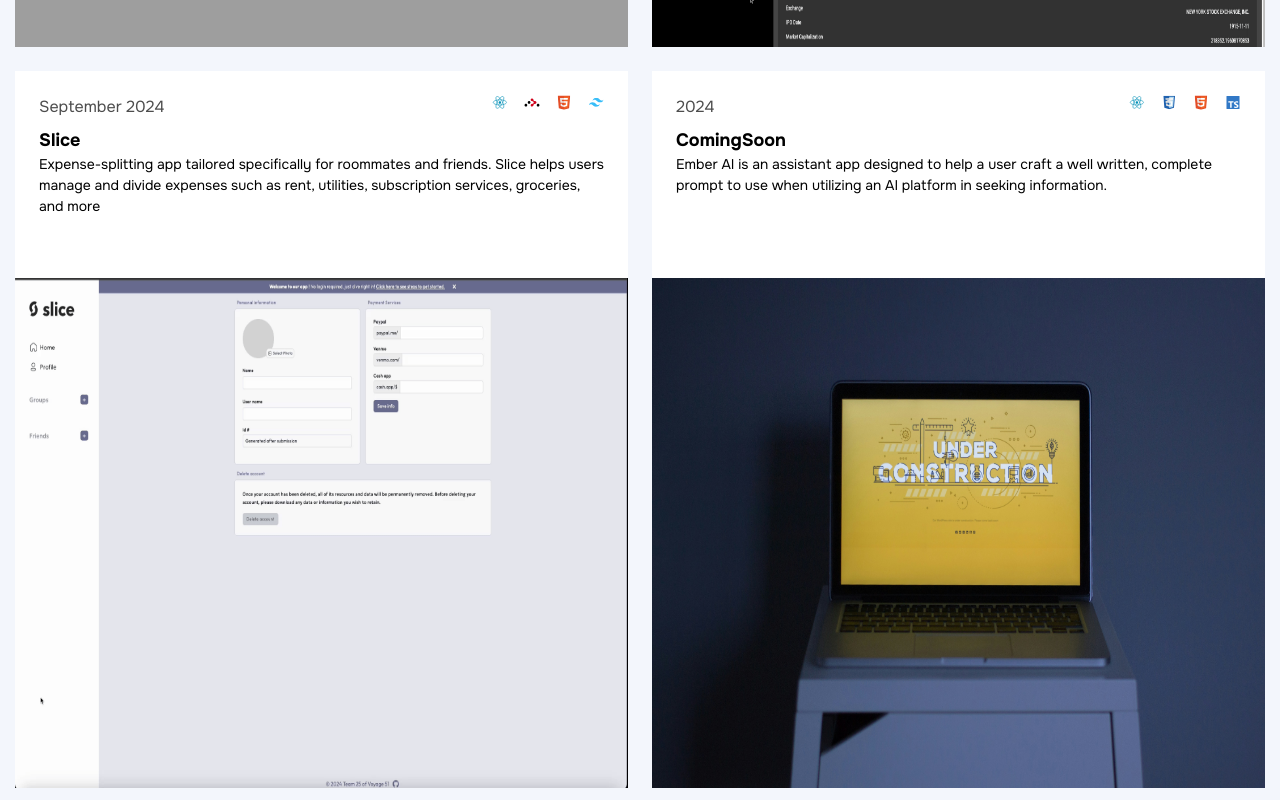
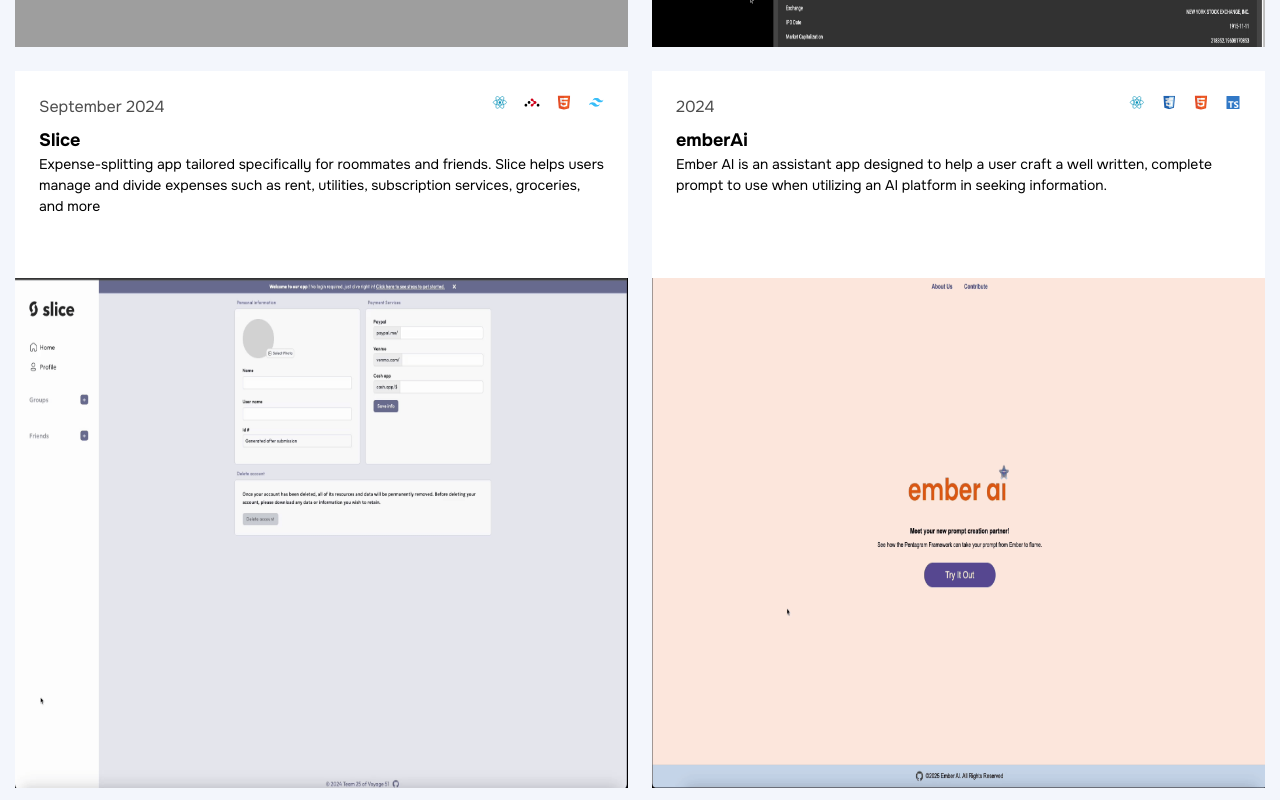
Before and after one commit to ivannissimrch/Portfolio, a Next.js app: page / in a window 1280 px wide. Shown: the part 1220-2020 px from the top of the page. Built offline with nearby package versions, Linux system fonts and the light colour scheme; grey boxes are pictures that could not be loaded.

Commit message:
Fix hydration error

```diff
--- a/src/app/projects_info.js
+++ b/src/app/projects_info.js
@@ -82,11 +82,11 @@
     thoughtProcess: `Since this was the first time many of us had worked on a collaborative coding project, using GitHub effectively was a big challenge. We struggled with merge conflicts and accidentally overwriting each other’s code. It was a valuable learning experience in version control and teamwork.`,
   },
   {
-    title: "ComingSoon",
+    title: "emberAi",
     description:
       "Ember AI is an assistant app designed to help a user craft a well written, complete prompt to use when utilizing an AI platform in seeking information.",
-    image: "/images/comingSoon.jpg",
-    imageDesktop: "/images/comingSoon.jpg",
+    image: "/images/emberAiMobile.gif",
+    imageDesktop: "/images/emberAiDesktop.gif",
     date: "2024",
     siteLink: "https://typescriptstocks.netlify.app/",
     icons: [
```
Also changed, not shown: src/app/[project]/page.js (+18 -20 lines), src/app/page.js (+1 -24 lines), public/images/emberAiDesktop.gif (added), public/images/emberAiMobile.gif (added).
